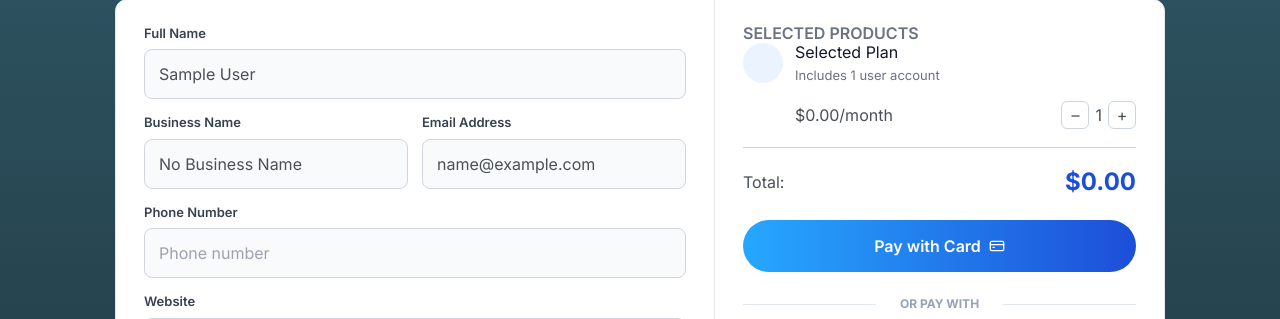
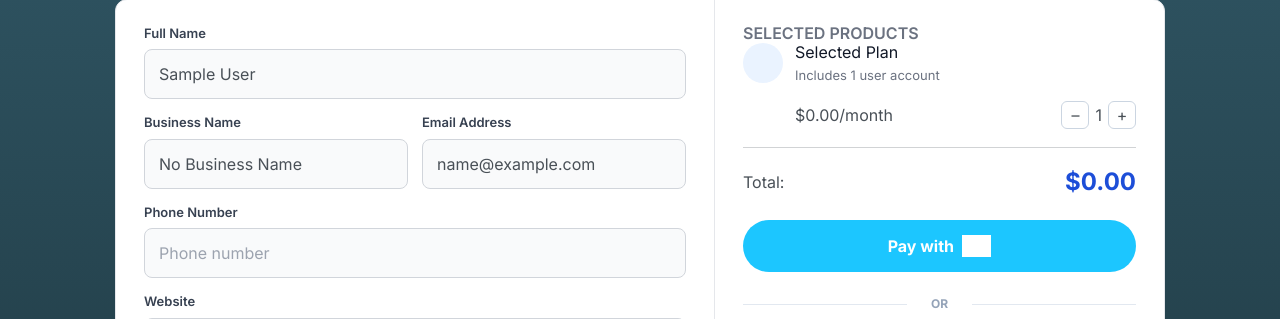
Before and after one commit to Dzherrom/hiretaskup, a Django app: page /onboarding/checkout/ in a window 1280 px wide. Shown: the part 225-544 px from the top of the page. Run offline with Django 5.2, Linux system fonts and the light colour scheme; the visitor is signed in with stand-in values (Sample User, id 1); parts of the project's set-up code (start-up, migrations or seed data) failed here and were passed over; some libraries are stand-ins or nearby versions; grey boxes are pictures that could not be loaded.

Commit message:
paypal implementation stripe button

```diff
--- a/core/templates/onboarding/checkout.html
+++ b/core/templates/onboarding/checkout.html
@@ -85,14 +85,14 @@
 
     <div class="ob-next-right space-y-4">
         <!-- Stripe Button -->
-        <button type="submit" form="onboardingForm" class="mb-4 flex justify-center items-center gap-2">
-            <span>Pay with Card</span>
-            <i data-lucide="credit-card" class="w-4 h-4"></i>
+        <button type="submit" form="onboardingForm" id="stripe-btn" class="mb-4" style="width:100%; padding:14px 16px; border:none; border-radius:9999px; background:#1CC6FF; color:#fff; font-weight:700; font-size:16px; cursor:pointer; display:flex; justify-content:center; align-items:center; gap:8px; transition: opacity 0.2s;">
+            <span>Pay with</span>
+            <img src="https://upload.wikimedia.org/wikipedia/commons/b/ba/Stripe_Logo%2C_revised_2016.svg" alt="Stripe" style="height:22px; filter: brightness(0) invert(1);">
         </button>
 
         <div class="flex items-center gap-4 my-2">
             <div class="h-px bg-slate-200 flex-1"></div>
-            <span class="text-xs text-slate-400 font-bold uppercase">Or pay with</span>
+            <span class="text-xs text-slate-400 font-bold uppercase">Or</span>
             <div class="h-px bg-slate-200 flex-1"></div>
         </div>
 
```
